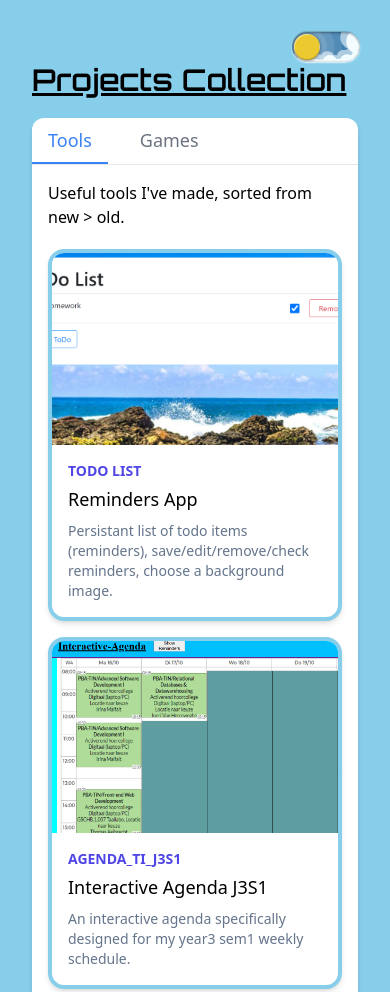
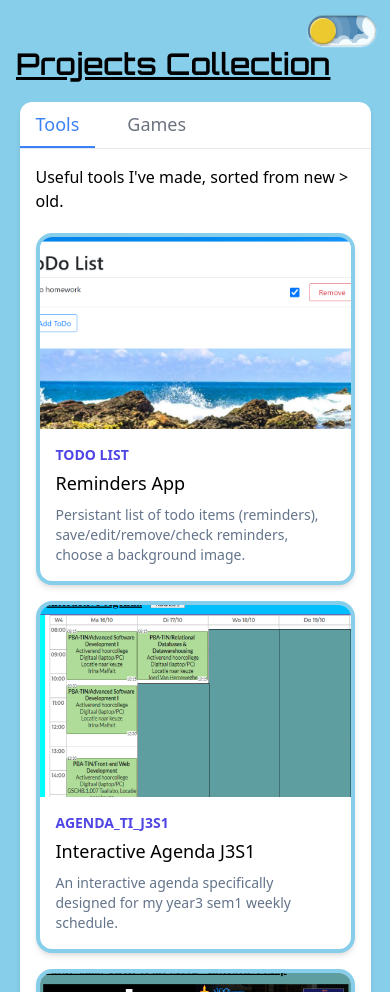
Before and after one commit to PeterCypers/Collected-Projects, a website: page index.html in a window 390 px wide. Shown: the top 992 px of the page. Drawn offline with Linux system fonts and the light colour scheme.

Commit message:
less padding on phones

```diff
--- a/index.html
+++ b/index.html
@@ -10,7 +10,7 @@
   <link href="https://fonts.googleapis.com/css2?family=Orbitron:wght@600&display=swap" rel="stylesheet">
   <title>Projects Collection</title>
 </head>
-<body class="bg-gray-100 p-8">
+<body class="bg-gray-100 p-4 sm:p-8">
   <!-- From Uiverse.io by Galahhad -->
   <label class="theme-switch">
     <input type="checkbox" class="theme-switch__checkbox">
```
Also changed, not shown: src/output.css.
